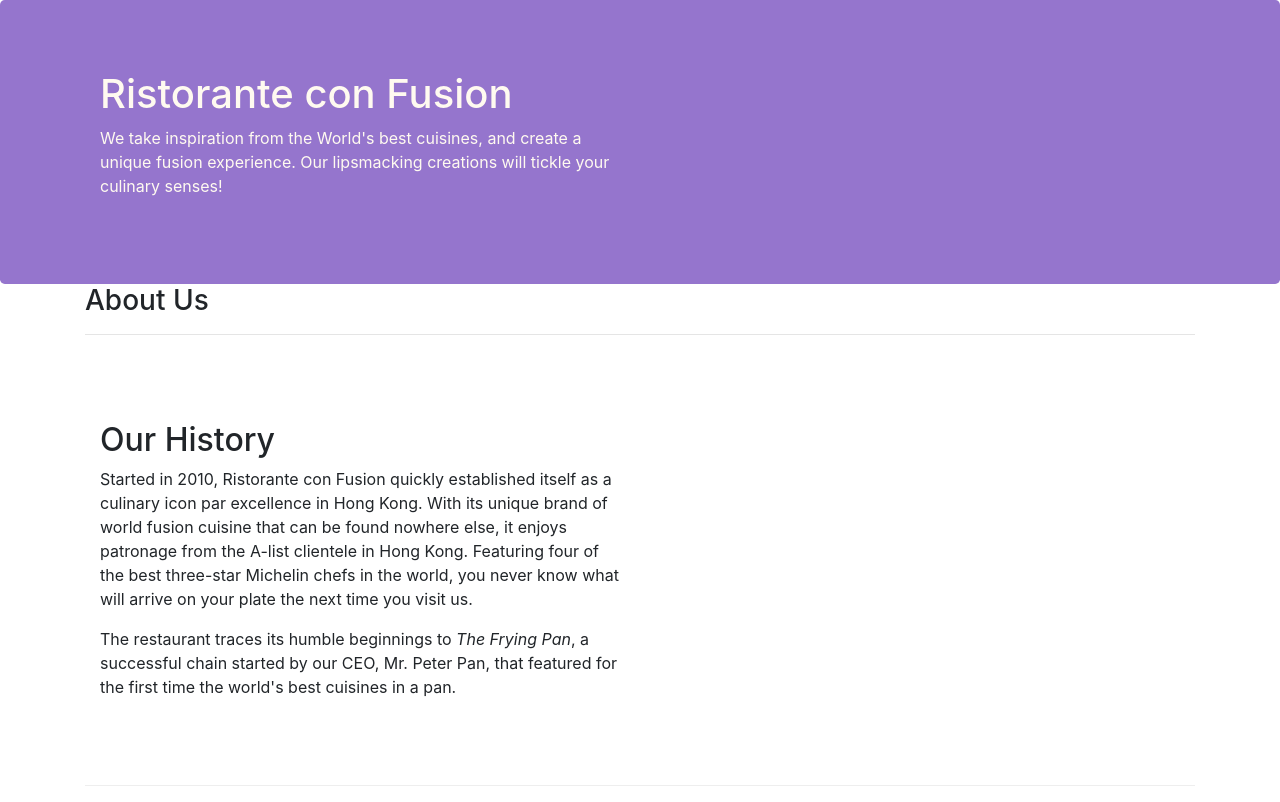
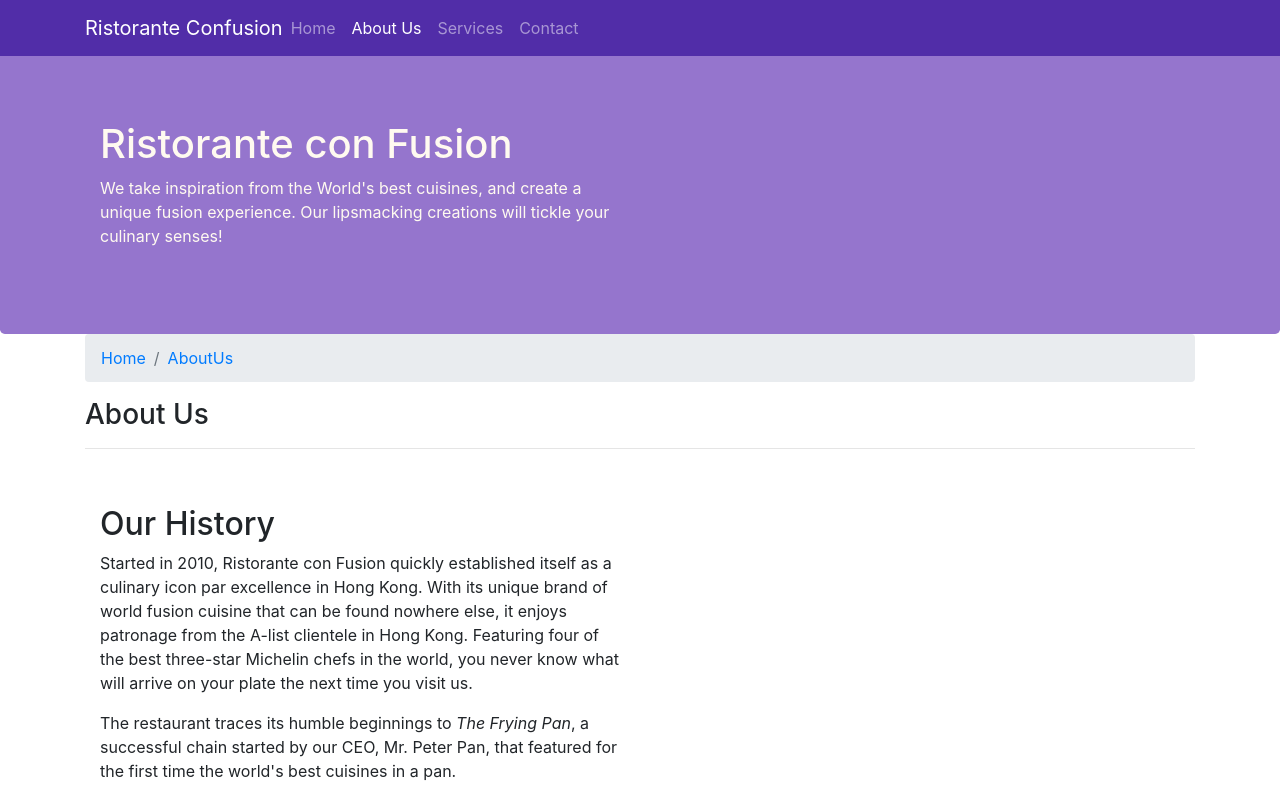
Before and after one commit to EXHAANRAJA/conFusion, a website: page aboutus.html in a window 1280 px wide. Shown: the top 802 px of the page. Drawn offline with nearby package versions, Linux system fonts and the light colour scheme.

Commit message:
Final 21 Aug 2020

```diff
--- a/aboutus.html
+++ b/aboutus.html
@@ -14,6 +14,23 @@
 </head>
 
 <body>
+    <nav class="navbar navbar-dark navbar-expand-sm fixed-top">
+        <div class="container">
+            <button class="navbar-toggler" type="button" data-toggle="collapse" data-target="#Navbar">
+                <span class="navbar-toggler-icon"></span>
+            </button>
+            <a class="navbar-brand mr-auto" href="index.html">Ristorante Confusion</a>
+            <div class="collapse navbar-collapse" id="Navbar">
+            <ul class="navbar-nav mr-auto">
+                <li class="nav-item"><a class="nav-link" href="index.html">Home</a></li>
+                <li class="nav-item active"><a class="nav-link" href="aboutus.html">About Us</a></li>
+                <li class="nav-item"><a class="nav-link" href="#"">Services</a></li>
+                <li class="nav-item"><a class="nav-link" href="#"">Contact</a></li>
+            </ul>
+          </div>
+        </div>
+    </nav>
+
     <header class="jumbotron">
         <div class="container">
             <div class="row row-header">
@@ -29,6 +46,10 @@
 
     <div class="container"
         <div class="row">
+            <ol class="col-12 breadcrumb">
+               <li class="breadcrumb-item"><a href="index.html">Home</a></li>
+               <li class="breadcrumb-item active"><a href="">AboutUs</a></li>
+            </ol>
             <div>
                <h3>About Us</h3>
                <hr>
@@ -85,8 +106,8 @@
                 <div class="col-4 offset-1 col-sm-2">
                     <h5>Links</h5>
                     <ul class="list-unstyled">
-                        <li><a href="#">Home</a></li>
-                        <li><a href="#">About</a></li>
+                        <li><a href="index.html">Home</a></li>
+                        <li><a href="aboutus.html">About</a></li>
                         <li><a href="#">Menu</a></li>
                         <li><a href="#">Contact</a></li>
                     </ul>
--- a/css/style.css
+++ b/css/style.css
@@ -5,7 +5,7 @@
 
 .row-content {
     margin: 0px auto;
-    padding: 70px 0px 70px 0px;
+    padding: 40px 0px 40px 0px;
     border-bottom: 1px ridge;
     min-height: 150px;
 }
@@ -30,3 +30,13 @@
     margin: 0px auto;
     color: #0f0f0f;
 }
+
+body{
+    padding: 50px 0px 0px 0px;
+    z-index: 0px;
+}
+
+.navbar-dark
+{
+    background-color: #512DA8;
+}
```
Also changed, not shown: index.html (+18 -2 lines).
